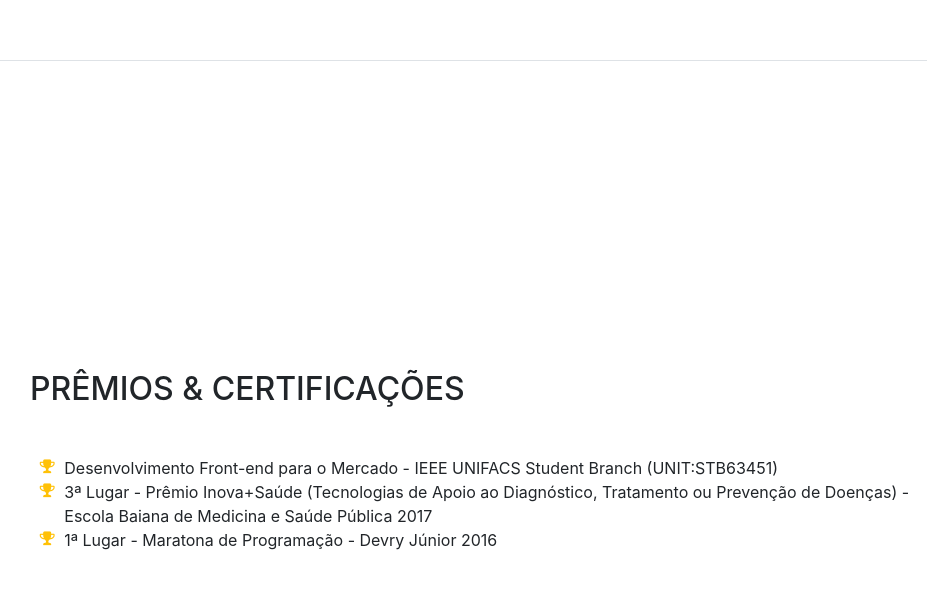
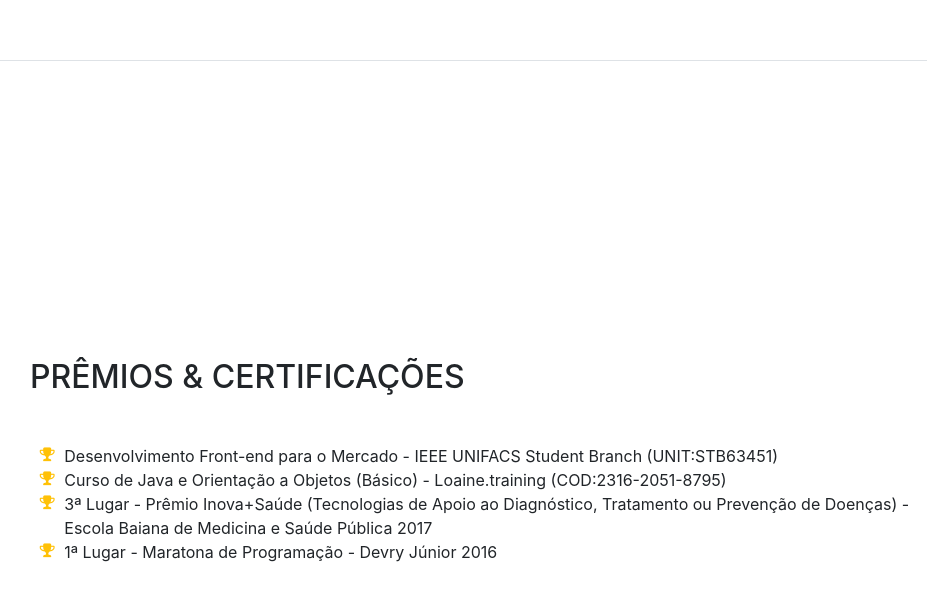
Before and after one commit to marianabarreiros/curriculum-mariana, a website with bundled scripts: page index.html in a window 1280 px wide. Shown: the part 4218-4819 px from the top of the page, without its empty margins (290-1217 px from the left). Built offline with nearby package versions, Linux system fonts and the light colour scheme; a web font is replaced by a local one.

Commit message:
Inclusão de certificado de java básico

```diff
--- a/index.html
+++ b/index.html
@@ -263,6 +263,10 @@
               <i class="fa-li fa fa-trophy text-warning"></i>
               Desenvolvimento Front-end para o Mercado - IEEE UNIFACS Student Branch (UNIT:STB63451)</li>
             <li>
+            <li>
+              <i class="fa-li fa fa-trophy text-warning"></i>
+              Curso de Java e Orientação a Objetos (Básico) - Loaine.training (COD:2316-2051-8795)</li>
+            <li>
               <i class="fa-li fa fa-trophy text-warning"></i>
               3ª
               Lugar - Prêmio Inova+Saúde (Tecnologias de Apoio ao Diagnóstico, Tratamento ou Prevenção de Doenças) - Escola Baiana de Medicina e Saúde Pública 2017</li>
```
